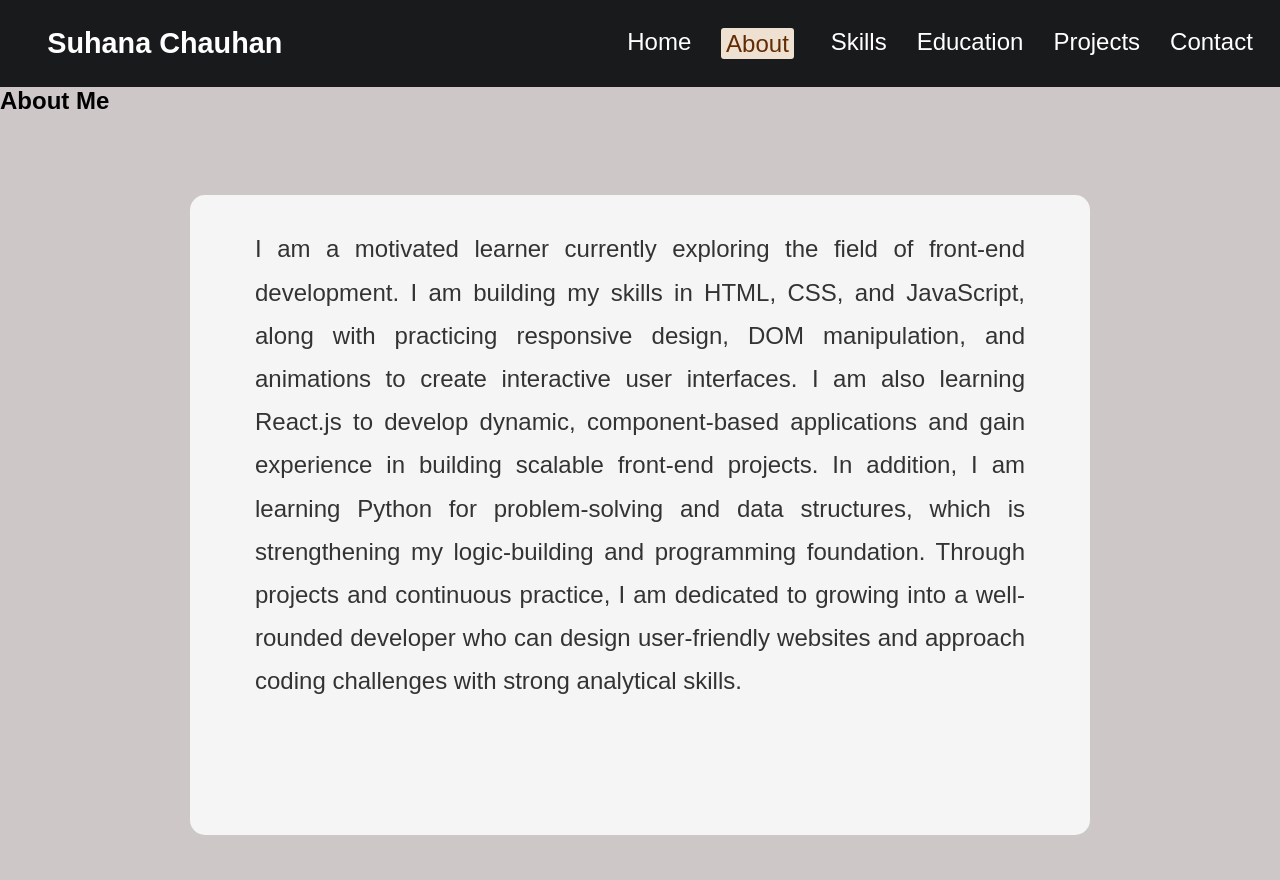
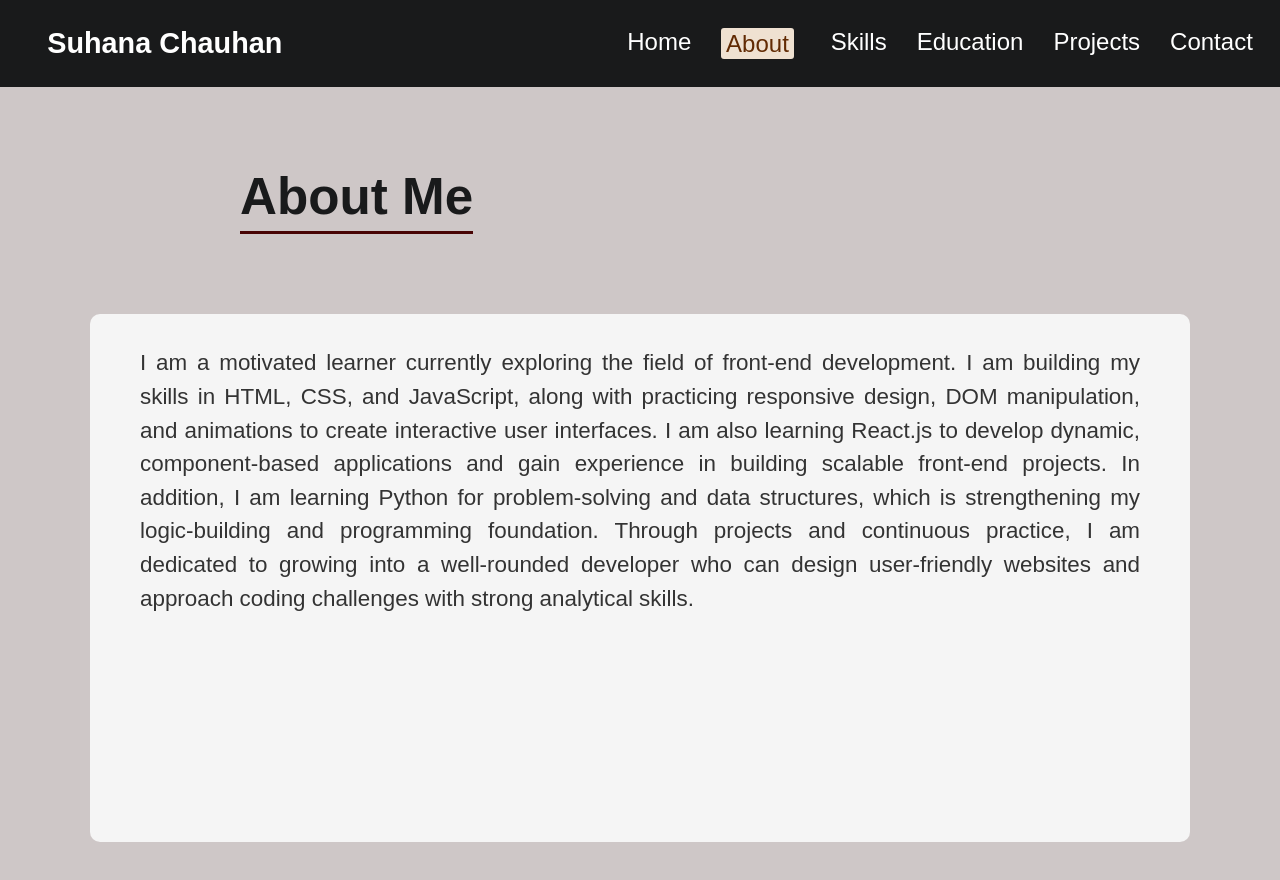
Before and after one commit to Suhana783/Portfolio, a plain HTML site: page about.html in a window 1280 px wide. After the commit the page ends 842 px from the top, so only its background shows below. Drawn offline with Linux system fonts and the light colour scheme.

Commit message:
worked on UI

```diff
--- a/about.html
+++ b/about.html
@@ -7,31 +7,47 @@
   <link rel="stylesheet" href="style.css" />
 
 
-  <style>
+<style>
+
+  .section-heading{
+    text-align:left;
+    padding-top: 5rem;
+    padding-bottom: 2rem;
+  }
+
+
+  .section-heading h2{
+    font-size: 3.2rem;
+    color:#191a1b;
+    margin-left: 15rem;
+    display: inline-block;
+    border-bottom: 3px solid #480404;
+    padding-bottom: 5px;
+  }
+
 
   .about-box {
-    background-color: whitesmoke;
-    margin: 5rem auto 3rem auto;
+    background-color:whitesmoke;
+    margin: 3rem auto 0 auto;
     padding: 2rem;
-    border-radius: 15px;
-    max-width: 900px;
-    min-height:40rem;
+    border-radius: 10px;
+    max-width: 1100px;
+    min-height:33rem;
     text-align: center;
   }
 
   #aboutText{
-    margin : 0;
-    font-size: 1.5rem;
-    line-height: 1.8;
-    color:#333;
+    font-size: 1.4rem;
+    font-weight: 100;
+    line-height: 1.5;
+    color: #333;
     text-align: justify;
-    max-width: 790px;
+    max-width: 1000px;
     margin: 0 auto;
-    padding: 0 10px;
   }
 
 
-  </style>
+</style>
 </head>
 <body>
 <header>
@@ -52,7 +68,7 @@
 
 </header>
 
-  <div id="heading">
+  <div class="section-heading">
      <h2>About Me</h2>
   </div>
 
```
Also changed, not shown: home.html (+5 -5 lines).
